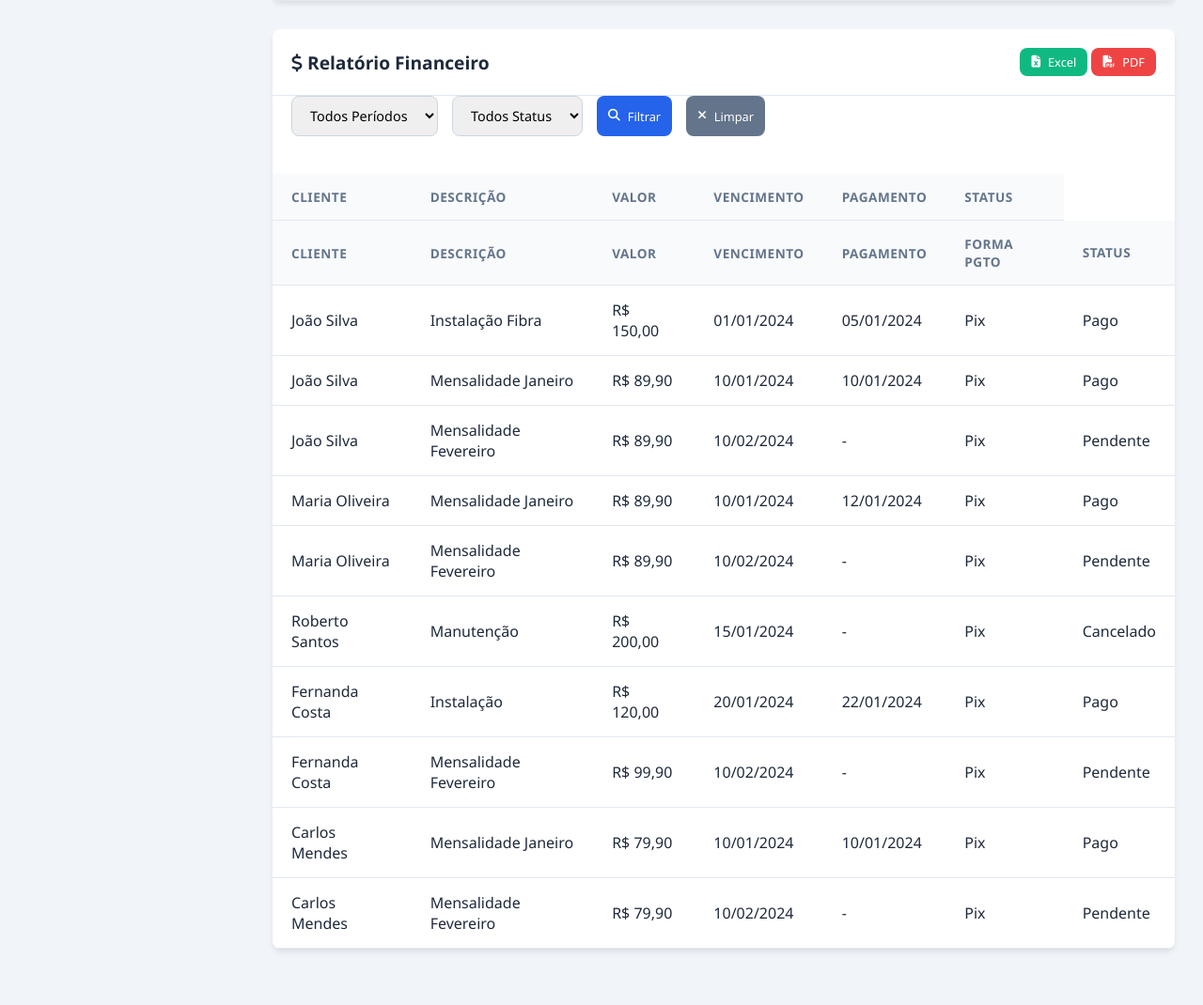
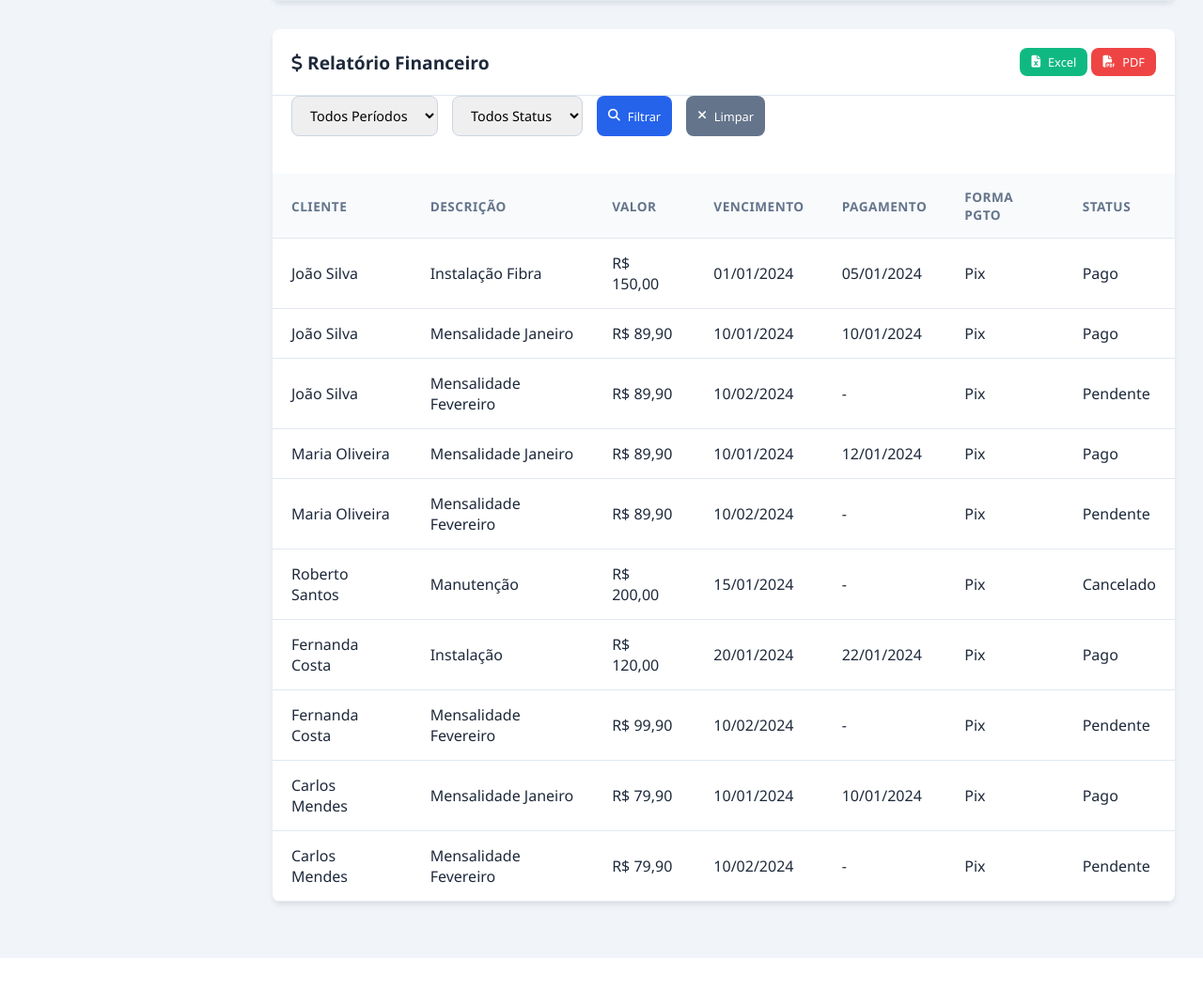
Before and after one commit to kkaua05/primedesk, a PHP site: page /rtcom-consultoria/index.php?page=relatorios in a window 1280 px wide. Shown: the part 842-1912 px from the top of the page at 94% size. After the commit the page ends 1862 px from the top, so only its background shows below. Run offline with PHP 8.4, Linux system fonts and the light colour scheme; a user stored in the database is signed in; data comes from the database, SQL or seed files in the repository; some libraries are stand-ins or nearby versions.

Commit message:
fix: relatorios.php

```diff
--- a/pages/relatorios.php
+++ b/pages/relatorios.php
@@ -1,5 +1,7 @@
 <?php
+require_once 'includes/verificar_sessao.php';
 require_once 'config/database.php';
+
 $database = new Database();
 $conn = $database->getConnection();
 
@@ -12,22 +14,18 @@ $filtroStatusFin = isset($_GET['status_fin']) ? $_GET['status_fin'] : '';
 // Relatório de Clientes
 $queryClientes = "SELECT * FROM clientes WHERE 1=1";
 $paramsClientes = [];
-
 if ($filtroOperadora) {
     $queryClientes .= " AND operadora = :operadora";
     $paramsClientes[':operadora'] = $filtroOperadora;
 }
-
 if ($filtroVendedor) {
     $queryClientes .= " AND vendedor LIKE :vendedor";
     $paramsClientes[':vendedor'] = "%$filtroVendedor%";
 }
-
 if ($filtroConsultor) {
     $queryClientes .= " AND consultor LIKE :consultor";
     $paramsClientes[':consultor'] = "%$filtroConsultor%";
 }
-
 $stmt = $conn->prepare($queryClientes);
 $stmt->execute($paramsClientes);
 $clientesRelatorio = $stmt->fetchAll();
@@ -36,28 +34,23 @@ $clientesRelatorio = $stmt->fetchAll();
 $queryFin = "SELECT f.*, c.nome as cliente_nome FROM financeiro f
              INNER JOIN clientes c ON f.cliente_id = c.id WHERE 1=1";
 $paramsFin = [];
-
 if ($filtroStatusFin) {
     $queryFin .= " AND f.status = :status";
     $paramsFin[':status'] = $filtroStatusFin;
 }
-
 if ($filtroPeriodo == 'mes') {
     $queryFin .= " AND MONTH(f.data_vencimento) = MONTH(CURRENT_DATE())
                   AND YEAR(f.data_vencimento) = YEAR(CURRENT_DATE())";
 } elseif ($filtroPeriodo == 'ano') {
     $queryFin .= " AND YEAR(f.data_vencimento) = YEAR(CURRENT_DATE())";
 }
-
 $stmt = $conn->prepare($queryFin);
 $stmt->execute($paramsFin);
 $financeiroRelatorio = $stmt->fetchAll();
 ?>
-
 <div class="page-header">
     <h2><i class="fas fa-file-alt"></i> Relatórios Profissionais</h2>
 </div>
-
 <div class="table-container">
     <div class="table-header">
         <h3><i class="fas fa-users"></i> Relatório de Clientes</h3>
@@ -117,7 +110,6 @@ $financeiroRelatorio = $stmt->fetchAll();
         </tbody>
     </table>
 </div>
-
 <div class="table-container mt-20">
     <div class="table-header">
         <h3><i class="fas fa-dollar-sign"></i> Relatório Financeiro</h3>
@@ -158,15 +150,6 @@ $financeiroRelatorio = $stmt->fetchAll();
                 <th>Valor</th>
                 <th>Vencimento</th>
                 <th>Pagamento</th>
-                <th>Status</th>
-            </tr>
-<thead>
-    <tr>
-        <th>Cliente</th>
-        <th>Descrição</th>
-        <th>Valor</th>
-        <th>Vencimento</th>
-        <th>Pagamento</th>
                 <th>Forma Pgto</th>
                 <th>Status</th>
             </tr>
```
Lines whose indentation alone changed are shown as unchanged.
